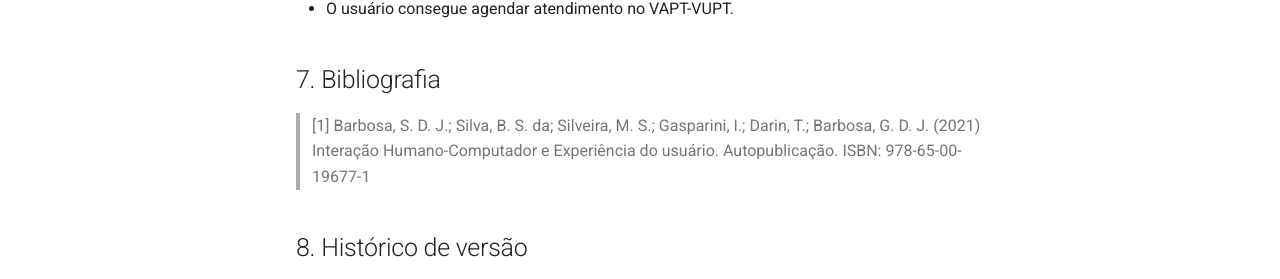
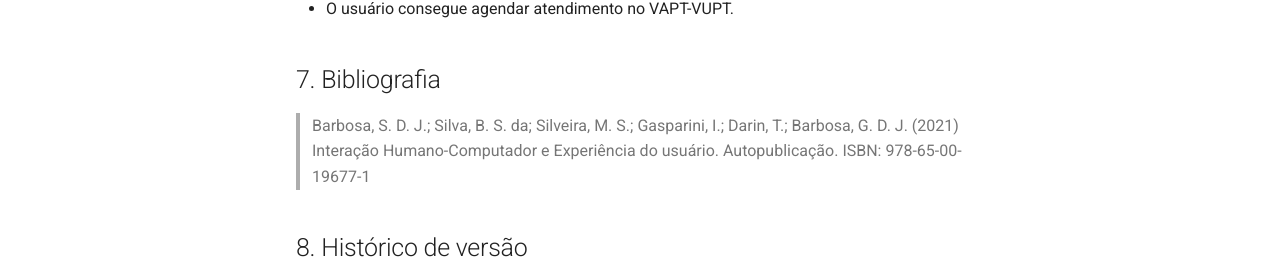
Before and after one commit to Interacao-Humano-Computador/2023.1-DetranGO, an MkDocs documentation site: the page built from docs/analise_requisitos/caracteristicas_para_plataforma.md, in a window 1280 px wide and 900 px high, scrolled down 1899 px. Shown: the part 291-570 px from the top of the window. Built offline with MkDocs 1.6.1 and Material for MkDocs 9.7.7, drawn with Linux system fonts in a browser that asks for light colours; comment, search, counter and statistics services are not loaded.

Commit message:
Update: exclusão de citação

```diff
--- a/docs/analise_requisitos/caracteristicas_para_plataforma.md
+++ b/docs/analise_requisitos/caracteristicas_para_plataforma.md
@@ -44,7 +44,7 @@
 
 ## 7. Bibliografia
 
-> [1] Barbosa, S. D. J.; Silva, B. S. da; Silveira, M. S.; Gasparini, I.; Darin, T.; Barbosa, G. D. J. (2021) Interação Humano-Computador e Experiência do usuário. Autopublicação. ISBN: 978-65-00-19677-1
+> Barbosa, S. D. J.; Silva, B. S. da; Silveira, M. S.; Gasparini, I.; Darin, T.; Barbosa, G. D. J. (2021) Interação Humano-Computador e Experiência do usuário. Autopublicação. ISBN: 978-65-00-19677-1
 
 ## 8. Histórico de versão
 | Versão | Data       | Descrição            | Autor(es)   | Revisor(es)    |
```
